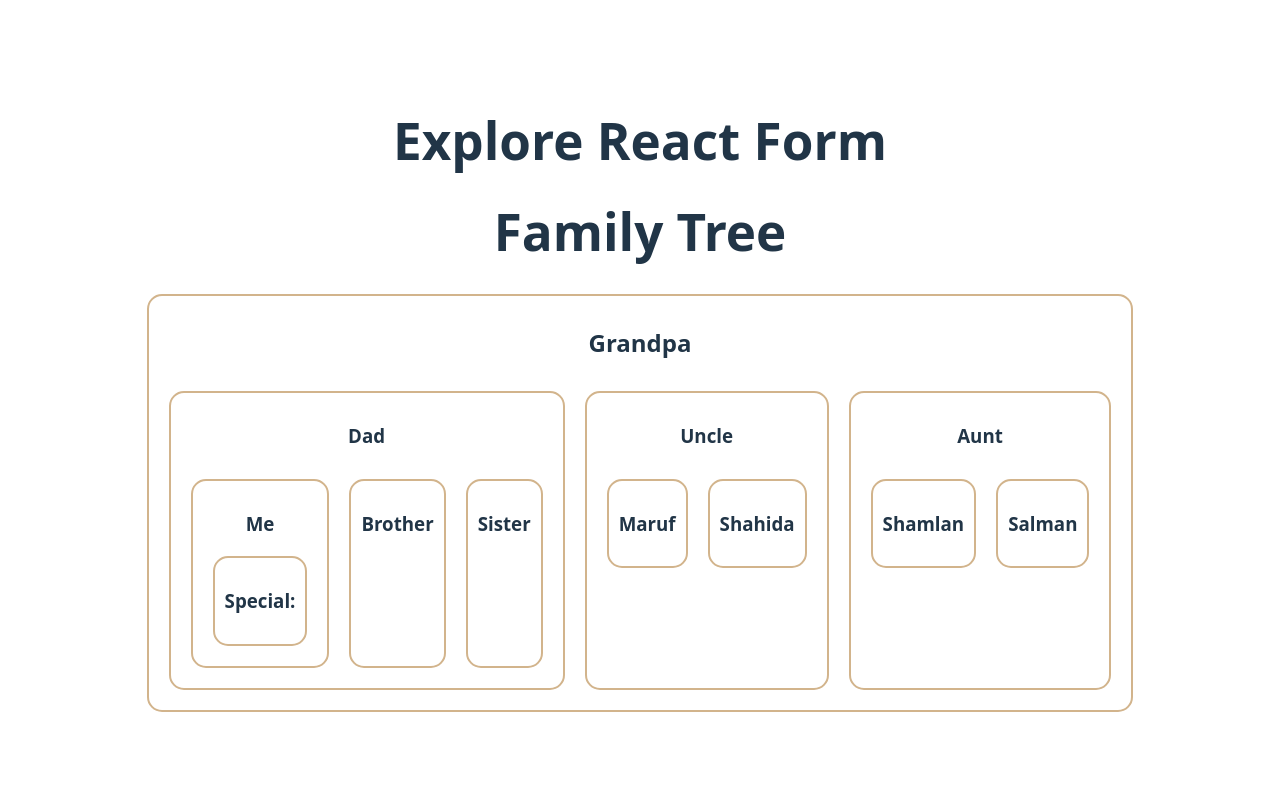
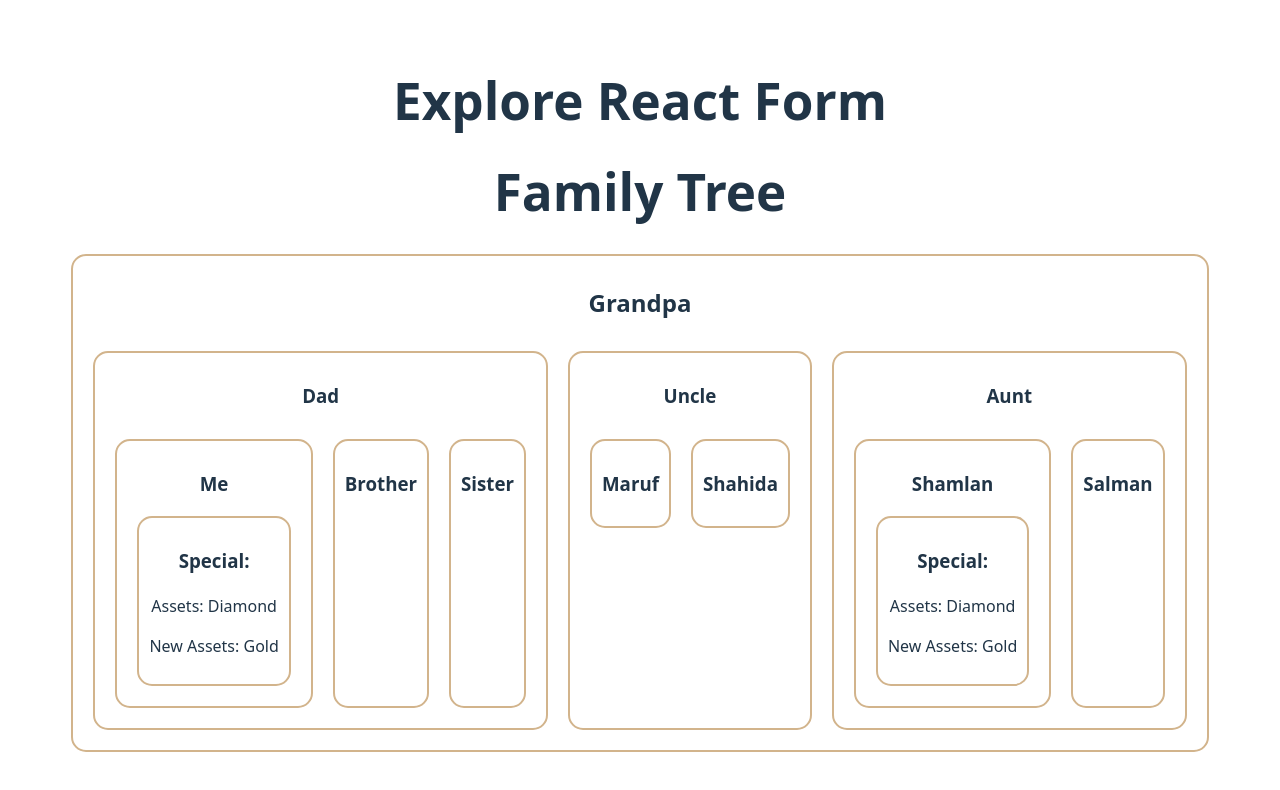
Before and after one commit to AsifHossain22/react-form, a React (Vite) app: page / in a window 1280 px wide. Shown: the top 790 px of the page. Built offline with nearby package versions, Linux system fonts and the light colour scheme.

Commit message:
Introduction to Context API and simple context

```diff
--- a/src/components/FamilyTree/Aunt.jsx
+++ b/src/components/FamilyTree/Aunt.jsx
@@ -1,12 +1,12 @@
 import React from "react";
 import Cousin from "./Cousin";
 
-const Aunt = () => {
+const Aunt = ({ assests }) => {
   return (
     <div>
       <h3>Aunt</h3>
       <section className="flex">
-        <Cousin name="Shamlan"></Cousin>
+        <Cousin assests={assests} name="Shamlan"></Cousin>
         <Cousin name="Salman"></Cousin>
       </section>
     </div>
--- a/src/components/FamilyTree/Cousin.jsx
+++ b/src/components/FamilyTree/Cousin.jsx
@@ -1,9 +1,12 @@
 import React from "react";
+import Special from "./Special";
 
-const Cousin = ({ name }) => {
+const Cousin = ({ name, assests }) => {
   return (
     <div>
       <h3>{name}</h3>
+
+      {name === "Shamlan" && <Special assests={assests}></Special>}
     </div>
   );
 };
--- a/src/components/FamilyTree/Dad.jsx
+++ b/src/components/FamilyTree/Dad.jsx
@@ -3,12 +3,12 @@ import Me from "./Me";
 import Brother from "./Brother";
 import Sister from "./Sister";
 
-const Dad = () => {
+const Dad = ({ assests }) => {
   return (
     <div>
       <h3>Dad</h3>
       <section className="flex">
-        <Me></Me>
+        <Me assests={assests}></Me>
         <Brother></Brother>
         <Sister></Sister>
       </section>
--- a/src/components/FamilyTree/FamilyTree.jsx
+++ b/src/components/FamilyTree/FamilyTree.jsx
@@ -1,14 +1,19 @@
-import React from "react";
+import React, { createContext } from "react";
 import Grandpa from "./Grandpa";
 import "./FamilyTree.css";
 
+export const AssetsContext = createContext("");
+
 const FamilyTree = () => {
   const assests = "Diamond";
+  const newAssets = "Gold";
 
   return (
     <div className="family-tree">
       <h1>Family Tree</h1>
-      <Grandpa></Grandpa>
+      <AssetsContext.Provider value={newAssets}>
+        <Grandpa assests={assests}></Grandpa>
+      </AssetsContext.Provider>
     </div>
   );
 };
--- a/src/components/FamilyTree/Grandpa.jsx
+++ b/src/components/FamilyTree/Grandpa.jsx
@@ -3,14 +3,14 @@ import Dad from "./Dad";
 import Uncle from "./Uncle";
 import Aunt from "./Aunt";
 
-const Grandpa = () => {
+const Grandpa = ({ assests }) => {
   return (
     <div>
       <h2>Grandpa</h2>
       <section className="flex">
-        <Dad></Dad>
+        <Dad assests={assests}></Dad>
         <Uncle></Uncle>
-        <Aunt></Aunt>
+        <Aunt assests={assests}></Aunt>
       </section>
     </div>
   );
--- a/src/components/FamilyTree/Me.jsx
+++ b/src/components/FamilyTree/Me.jsx
@@ -1,11 +1,11 @@
 import React from "react";
 import Special from "./Special";
 
-const Me = () => {
+const Me = ({ assests }) => {
   return (
     <div>
       <h3>Me</h3>
-      <Special></Special>
+      <Special assests={assests}></Special>
     </div>
   );
 };
--- a/src/components/FamilyTree/Special.jsx
+++ b/src/components/FamilyTree/Special.jsx
@@ -1,9 +1,15 @@
-import React from "react";
+import React, { useContext } from "react";
+import { AssetsContext } from "./FamilyTree";
 
-const Special = ({ name }) => {
+const Special = ({ name, assests }) => {
+  const newAssets = useContext(AssetsContext);
+  console.log("New Assets", newAssets);
+
   return (
     <div>
       <h3>Special: {name}</h3>
+      <p>Assets: {assests}</p>
+      <p>New Assets: {newAssets}</p>
     </div>
   );
 };
```
